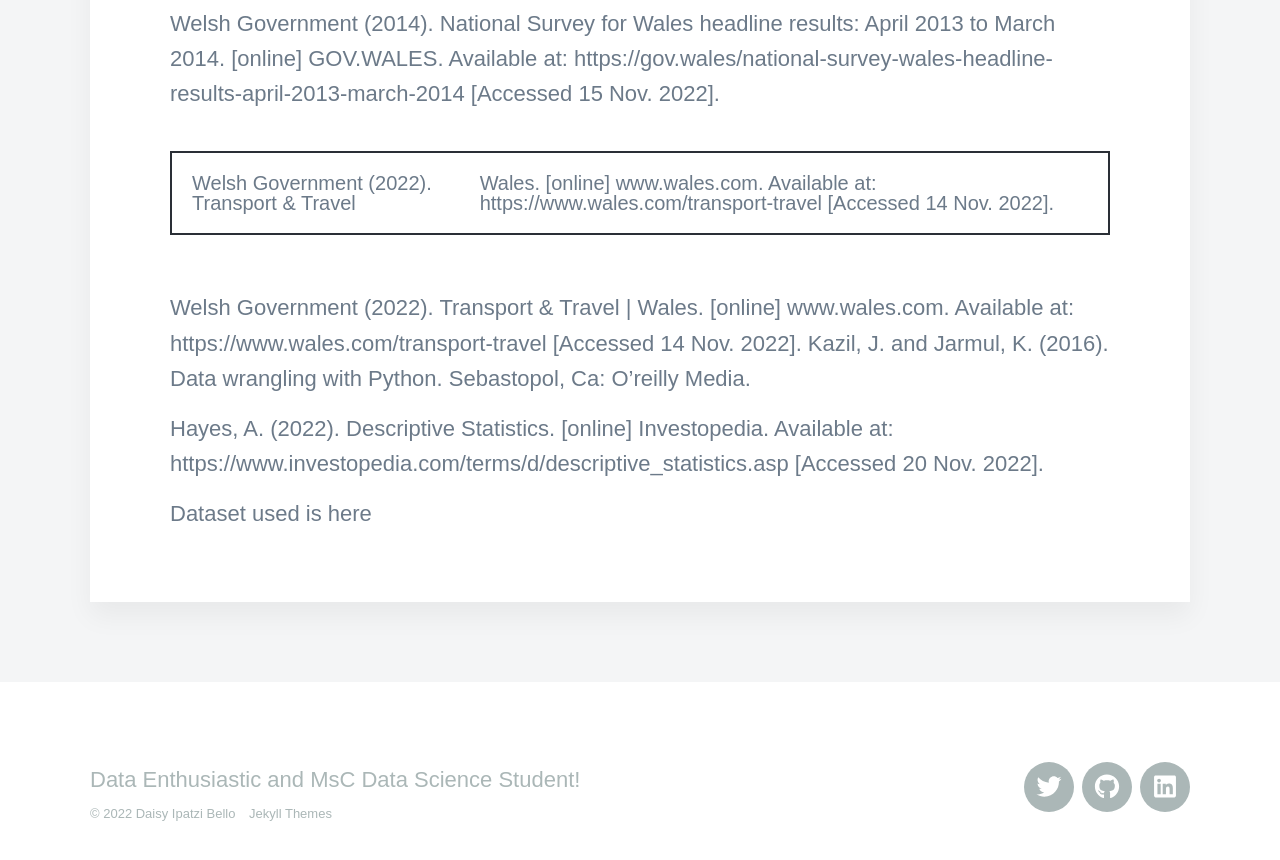
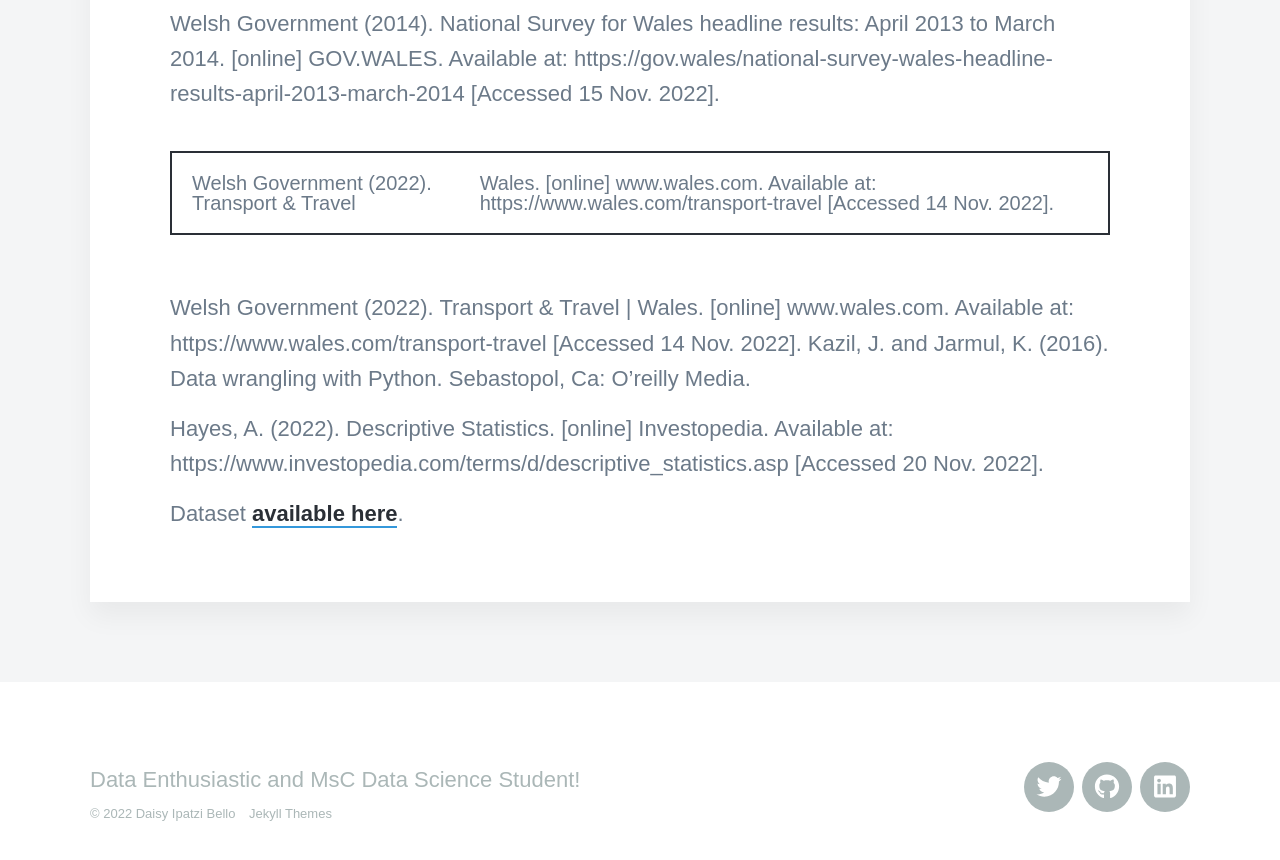
Before and after one commit to DaisyIpatzi/daisyipatzi.github.io, a Jekyll site: the page built from _projects/2022-11-21-analytics-report1.md, in a window 1280 px wide and 900 px high, scrolled down 9962 px. Shown: the top 860 px of the window. Built offline with Jekyll 4.4.1, drawn with Linux system fonts in a browser that asks for light colours; nearby versions of some CDN libraries; some web fonts are replaced.

Commit message:
Update 2022-11-21-analytics-report1.md

```diff
--- a/_projects/2022-11-21-analytics-report1.md
+++ b/_projects/2022-11-21-analytics-report1.md
@@ -163,4 +163,4 @@ Kazil, J. and Jarmul, K. (2016). Data wrangling with Python. Sebastopol, Ca: O
 
 Hayes, A. (2022). Descriptive Statistics. [online] Investopedia. Available at: https://www.investopedia.com/terms/d/descriptive_statistics.asp [Accessed 20 Nov. 2022].
 
-Dataset used is here
+Dataset [available here](https://github.com/DaisyIpatzi/daisyipatzi.github.io/tree/main/assets).
```
Also changed, not shown: other parts of _projects/2022-11-21-analytics-report1.md (+1 -1 lines).
